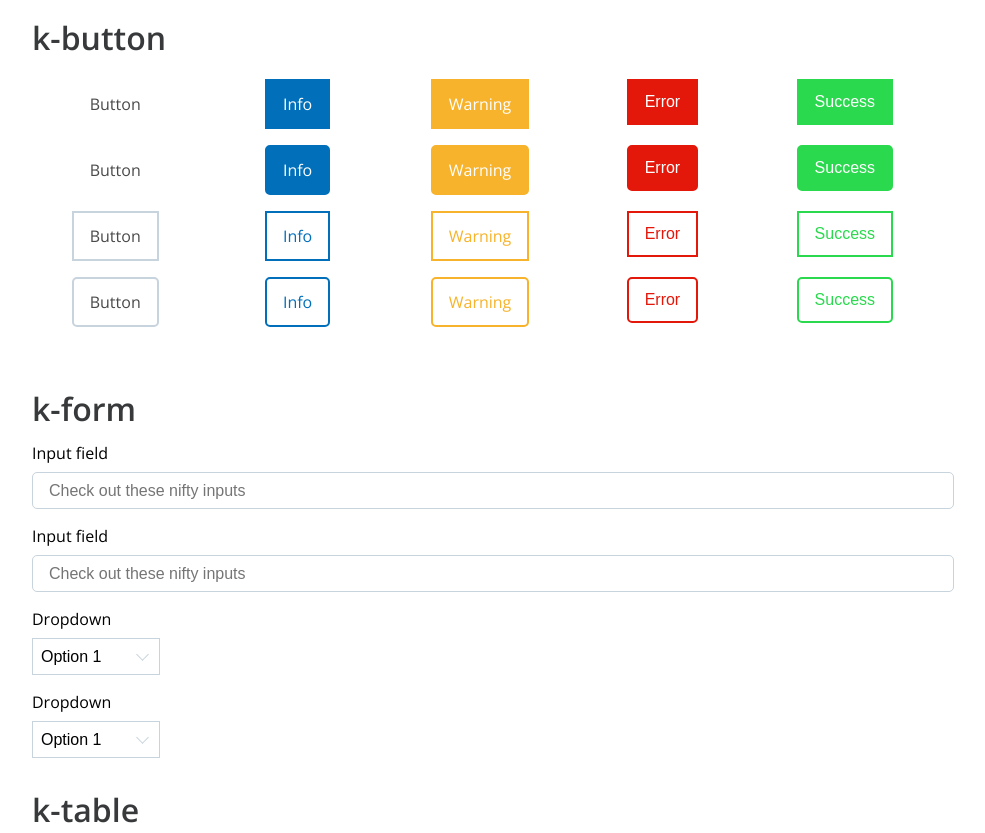
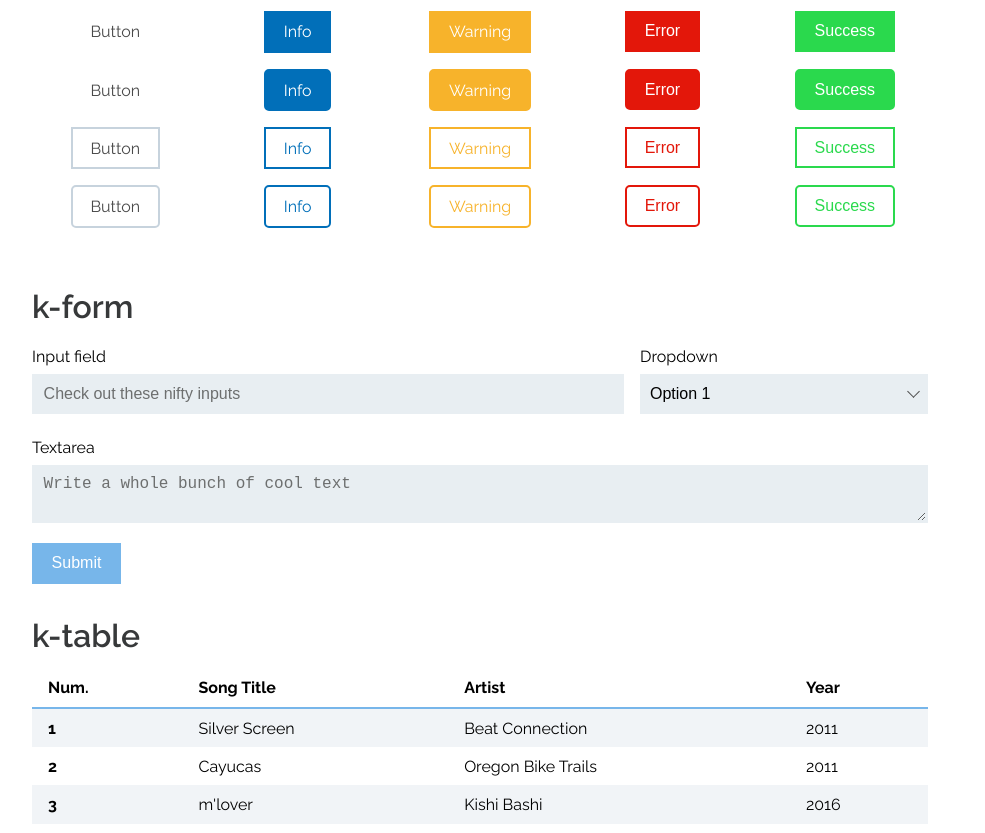
Before and after one commit to Jaredk3nt/Kent, a website: page index.html in a window 1280 px wide. Shown: the part 1196-2029 px from the top of the page, without its empty margins (160-1145 px from the left). Drawn offline with nearby package versions, Linux system fonts and the light colour scheme.

Commit message:
Cleanup. Fixing grid sizing on mobile. Changing inputs, adding k-textarea. Small changes to table, variables, and container

```diff
--- a/index.html
+++ b/index.html
@@ -72,7 +72,6 @@
     <div class="k-container" style="margin-bottom: 5em;">
         <div class="k-type">
             <h1>Welcome to Kent CSS</h1>
-            <p>The only CSS framework on the internet made by me, Jared.</p>
             <h2>We have headings (this ones an h2)</h2>
             <p>Its all pretty straight forward. We can write all sorts of styled text inside of a .k-type element. This makes our paragraphs and headers look all professional like. We are also inside of a k-container which constricts our content to 70% of the page, but it stays centered so your page can look modern as heck.</p>
             <blockquote>
@@ -216,14 +215,14 @@
             <h2>k-form</h2>
         </div>
         <div class="k-form">
-            <div class="k-field">
+            <div class="k-grid">
+                <div class="k-column is-8">
+                    <div class="k-field ">
                         <label class="k-label">Input field</label>
                         <input type="text" class="k-input" placeholder="Check out these nifty inputs">
                     </div>
-            <div class="k-field">
-                <label class="k-label">Input field</label>
-                <input type="text" class="k-input" placeholder="Check out these nifty inputs">
                 </div>
+                <div class=" k-column is-4">
                     <div class="k-field">
                         <label class="k-label">Dropdown</label>
                         <div class="k-select">
@@ -233,20 +232,18 @@
                             </select>
                         </div>
                     </div>
-            <div class="k-field">
-                <label class="k-label">Dropdown</label>
-                <div class="k-select">
-                    <select name="">
-                        <option value="">Option 1</option>
-                        <option value="">Option Number 2</option>
-                    </select>
                 </div>
             </div>
+            <div class="k-field">
+                <label class="k-label">Textarea</label>
+                <textarea class="k-textarea" placeholder="Write a whole bunch of cool text"></textarea>
+            </div>
+             <input class="k-button primary" type="submit" value="Submit">
         </div>
         <div class="k-type">
             <h2>k-table</h2>
         </div>
-        <table class="k-table striped">
+        <table class="k-table striped full-width">
             <thead>
                 <tr>
                     <th>Num.</th>
--- a/kent.scss
+++ b/kent.scss
@@ -1,6 +1,6 @@
 @charset "utf-8";
 /* Kent v0.0.1 */
-@import url('https://fonts.googleapis.com/css?family=Open+Sans:300,400,600,700');
+@import url('https://fonts.googleapis.com/css?family=Raleway:300,400,600,700');
 @import "src/base/variables";
 @import "src/base/basics";
 @import "src/base/type";
--- a/src/base/basics.scss
+++ b/src/base/basics.scss
@@ -14,7 +14,7 @@ body {
     position: relative;
 
     @media screen and (max-width: $tablet) {
-        width: 95%;
+        width: 90%;
     }
 }
 
--- a/src/base/variables.scss
+++ b/src/base/variables.scss
@@ -45,5 +45,5 @@ $desktop: 1192px !default;
 $large-desktop: 1384px !default;
 
 $heading-line-height: 1.25 !default;
-$family-sans-serif: "Open Sans", Helvetica, Arial, sans-serif !default;
+$family-sans-serif: "Raleway", Helvetica, Arial, sans-serif !default;
 $border-radius: 5px;
--- a/src/buttons/buttons.scss
+++ b/src/buttons/buttons.scss
@@ -5,7 +5,7 @@ $button-hover-background-color: $grey-very-light !default;
 $button-border-width: 2px !default;
 $button-border-color: $grey-light !default;
 
-$button-padding:0.75em 1em !default;
+$button-padding: 0.6em 1.1em !default;
 $button-border-radius: 5px !default;
 
 .k-button {
--- a/src/form/form.scss
+++ b/src/form/form.scss
@@ -1,8 +1,10 @@
+$input-background-color: $grey-very-light !default;
 $input-border-radius: $border-radius !default;
-$input-border-color: $grey-light !default;
+$input-border-color: $grey-very-light !default;
 $input-border-color-active: $primary !default;
-$input-padding: .5em .5em .5em 1em !default;
-$input-border-weight: 1.3px !default;
+$input-background-color-active: $white !default;
+$input-padding: .5em .5em .5em .6em !default;
+$input-border-weight: 2px !default;
 $input-font-size: $text-size-small !default;
 $input-line-height: 1.2 !default;
 $input-active-glow: 0px 0px 4px $primary !default;
@@ -14,6 +16,7 @@ $select-padding: .5em 2em .5em .5em !default;
     .k-field {
         margin-bottom: 1em;
         width: auto;
+
         .k-label {
             display: block;
             font-size: $input-font-size;
@@ -23,15 +26,17 @@ $select-padding: .5em 2em .5em .5em !default;
             width: 100%;
             display: inline-block;
             padding: $input-padding;
-            border-radius: $input-border-radius;
+            background-color: $input-background-color;
             border: $input-border-color solid $input-border-weight;
             font-size: $input-font-size;
             line-height: $input-line-height;
-
+            box-sizing: border-box;
+            &::placeholder {
+                color: $grey;
+            }
             &:focus {
-                border: $input-border-color-active solid $input-border-weight;
                 outline: none;
-                box-shadow: $input-active-glow;
+                background-color: $input-background-color-active;
             }
         }
         .k-select {
@@ -39,15 +44,12 @@ $select-padding: .5em 2em .5em .5em !default;
             position: relative;
             vertical-align: top;
             box-sizing: border-box;
-            margin-bottom: 1em;
-
+            width: 100%;
 
             select {
-                height: 100%;
                 display: block;
-                background-color: $white;
-                max-width: $select-width;
-                min-width: $select-width;
+                background-color: $input-background-color;
+                width: 100%;
                 padding: $select-padding;
                 border: $input-border-color solid $input-border-weight;
                 font-size: $input-font-size;
@@ -56,21 +58,22 @@ $select-padding: .5em 2em .5em .5em !default;
                 box-shadow: none;
                 -webkit-appearance: none;
                 cursor: pointer;
+                border-radius: 0px;
+                position: relative;
             }
             &::after {
-                border: 1px solid $input-border-color;
+                content: " ";
+                position: absolute;
+                border: 1px solid $text-color;
                 border-right: 0;
                 border-top: 0;
-                content: " ";
                 display: block;
                 height: 0.5em;
-                position: relative;
                 -webkit-transform: rotate(-45deg);
                 transform: rotate(-45deg);
                 width: 0.5em;
-                margin-top: -1.58em;
-                right: -6.6em;
-                top: 50%;
+                right: 10px;
+                top: 13px;
             }
             &:hover {
                 &::after {
@@ -78,5 +81,8 @@ $select-padding: .5em 2em .5em .5em !default;
                 }
             }
         }
+        .k-textarea {
+            @extend .k-input;
+        }
     }
 }
--- a/src/grid/grid.scss
+++ b/src/grid/grid.scss
@@ -24,6 +24,10 @@ $gap: 0.5rem !default;
         flex-basis: 0;
         padding: $gap;
         box-sizing: border-box;
+
+        @media screen and (max-width: $tablet) {
+            width: 100% !important;
+        }
 
         &.full-width {
             flex: none;
--- a/src/table/table.scss
+++ b/src/table/table.scss
@@ -12,6 +12,9 @@ $striped-background-color: #f1f4f7 !default;
 .k-table {
     border-collapse: collapse;
 
+    &.full-width {
+        width: 100%;
+    }
     &.striped {
         tbody {
             tr {
@@ -29,7 +32,6 @@ $striped-background-color: #f1f4f7 !default;
             background-color: $primary;
         }
         tr {
-
             th {
                 border-bottom: $head-border-bottom;
             }
@@ -38,6 +40,7 @@ $striped-background-color: #f1f4f7 !default;
     th, td {
         padding: $table-cell-padding;
         border-bottom: $cell-border-bottom;
+        text-align: left;
     }
     tr {
         &:hover {
```
Also changed, not shown: css/kent.css, 1 other file. Lines whose indentation alone changed are shown as unchanged.
